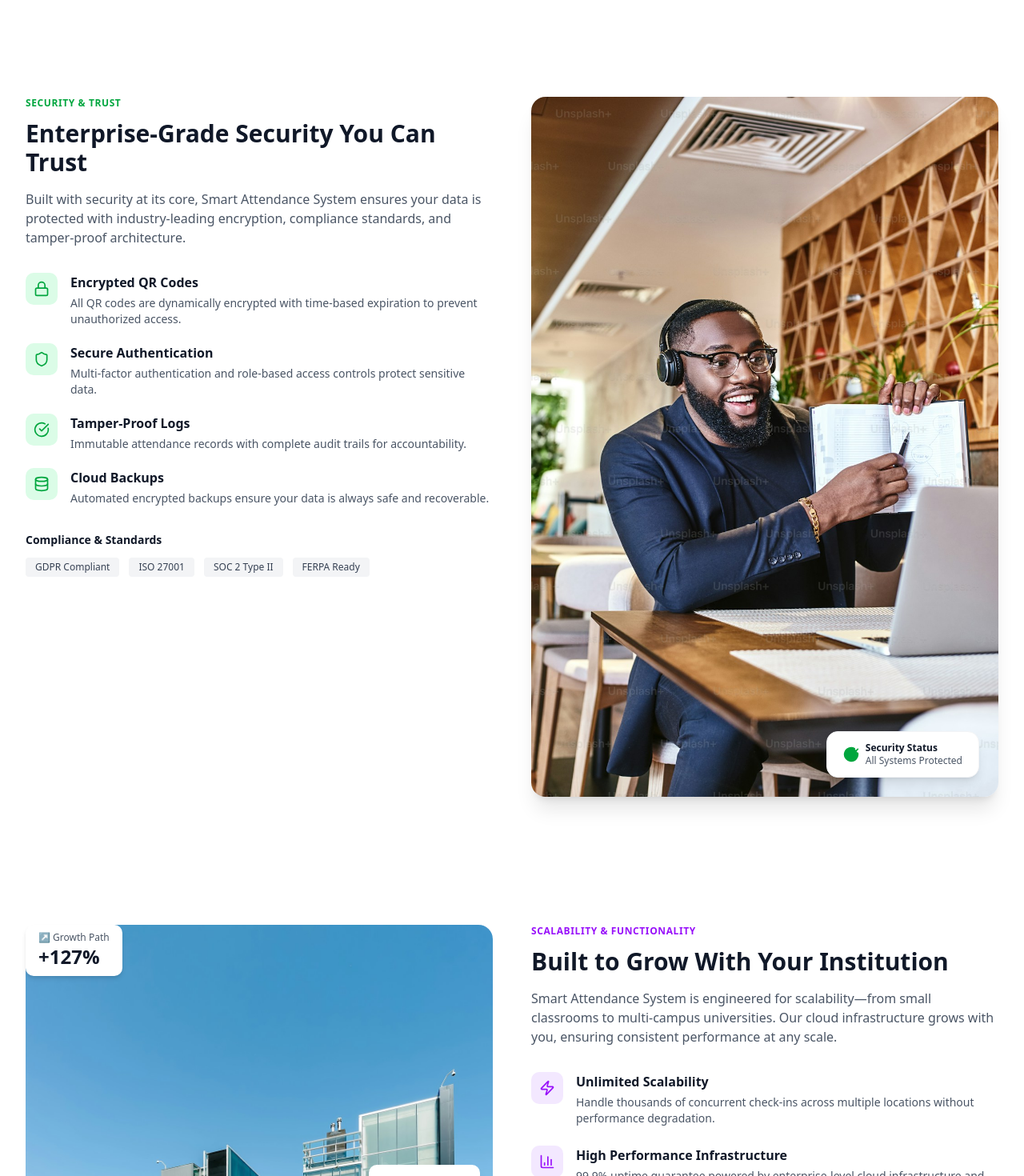
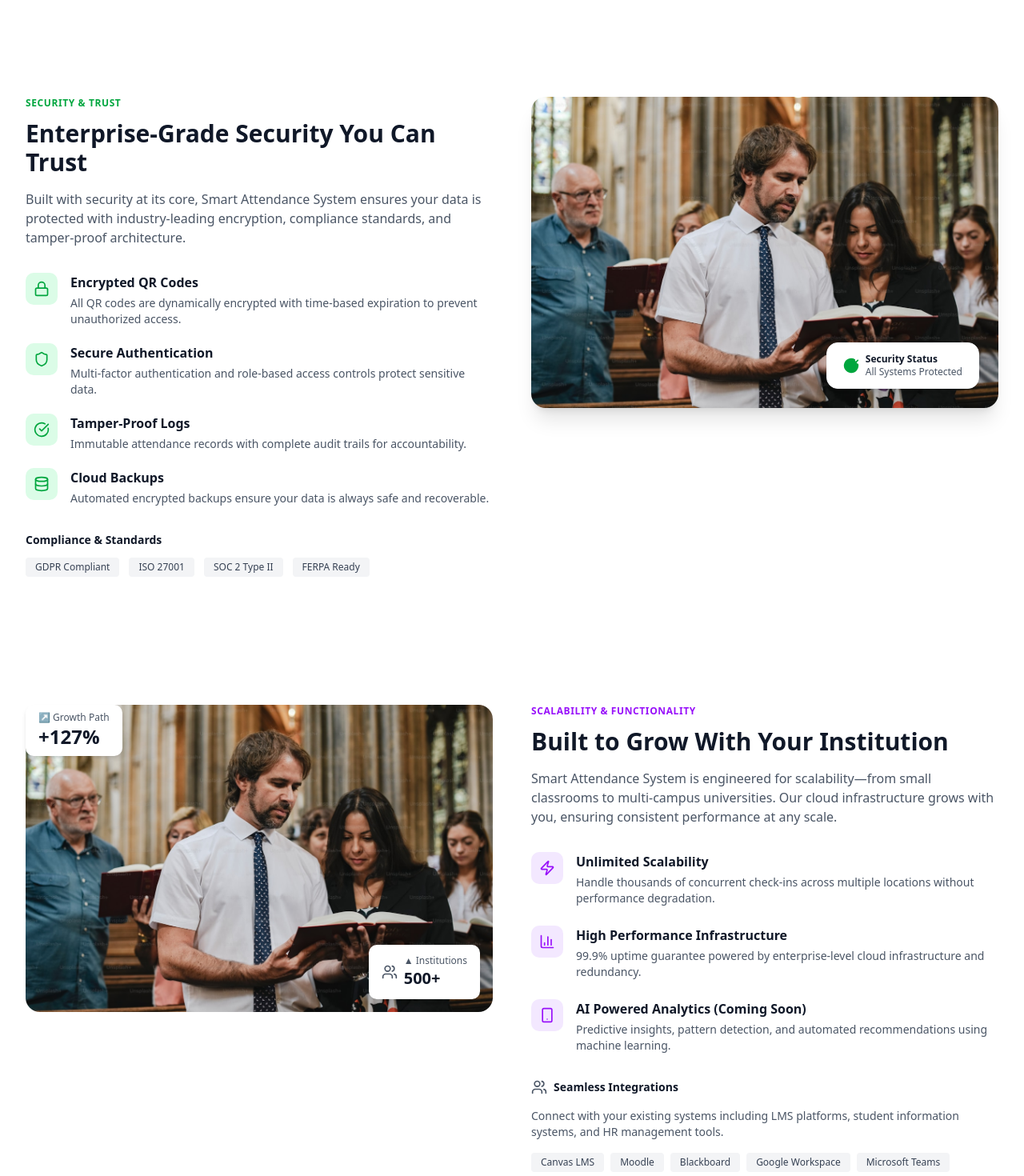
Before and after one commit to Yenithedev/smart-attendance-conclase, a React (Vite) app: page / in a window 1280 px wide. Shown: the part 4340-5810 px from the top of the page at 80% size. Built offline with nearby package versions, Linux system fonts and the light colour scheme.

Commit message:
image visibility

```diff
--- a/src/Home.jsx
+++ b/src/Home.jsx
@@ -2,6 +2,8 @@
 import { Link} from "react-router-dom"
 import { Menu, X, Clock, Users, FileText, Shield, Smartphone, BarChart3, Lock, CheckCircle, QrCode, Zap, TrendingUp, Award, Database,MapPin,Phone, Linkedin, Twitter, Youtube } from "lucide-react";
 import landing1 from './assets/landing1.jpg'
+import landing2 from './assets/landing1.jpg'
+import landing3 from './assets/landing1.jpg'
 
 const Home = () => {
   const [mobileMenuOpen, setMobileMenuOpen] = useState(false);
@@ -603,7 +605,7 @@
             <div className="relative">
               <div className="rounded-2xl overflow-hidden shadow-xl">
                 <img
-                  src="src/assets/landing2.jpg"
+                  src={landing2}
                   alt="Security"
                   className="w-full h-full object-cover"
                 />
@@ -632,7 +634,7 @@
               </div>
               <div className="rounded-2xl overflow-hidden">
                 <img
-                  src="src/assets/landing3.jpg"
+                  src={landing3}
                   alt="Growth"
                   className="w-full h-96 object-cover"
                 />
```
